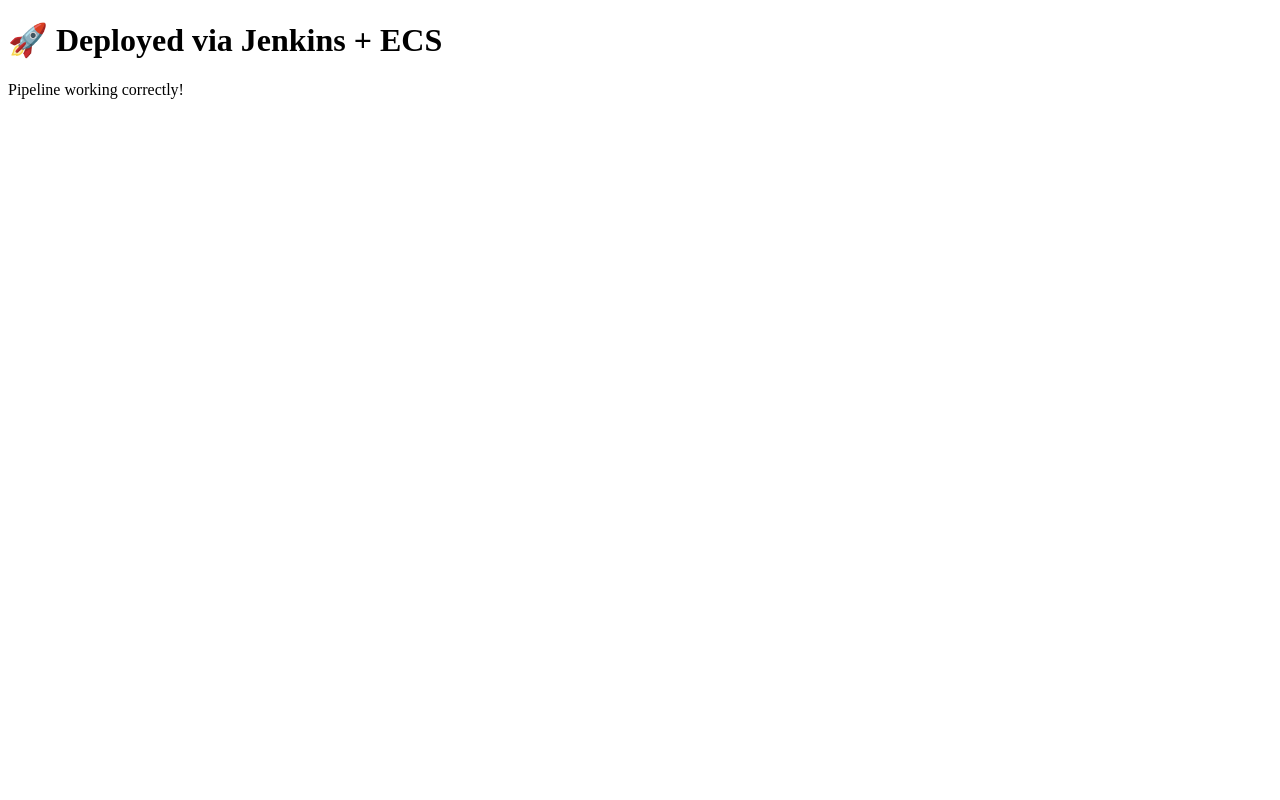
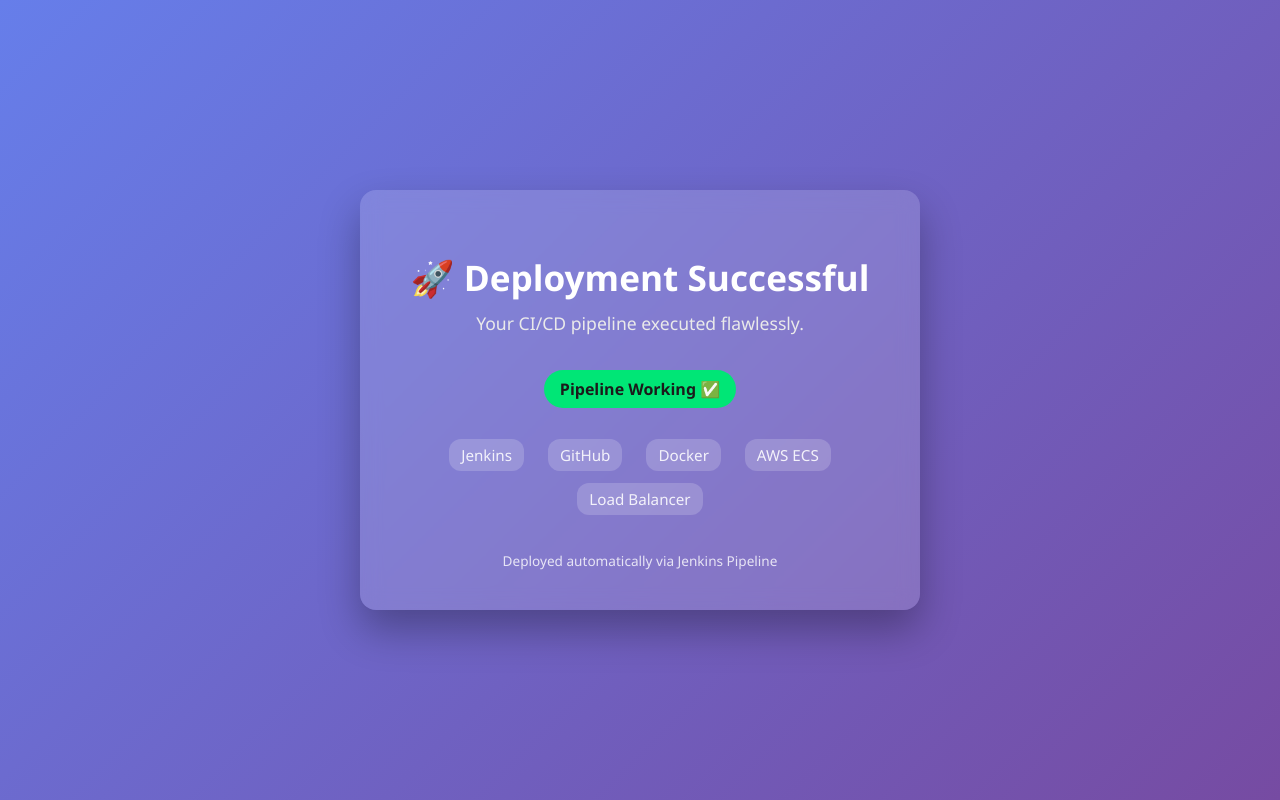
Before and after one commit to johnson175333/ci-cd-project, a plain HTML site: page index.html in a window 1280 px wide. Drawn offline with Linux system fonts and the light colour scheme.

Commit message:
Update index.html

```diff
--- a/index.html
+++ b/index.html
@@ -1,10 +1,105 @@
 <!DOCTYPE html>
-<html>
+<html lang="en">
 <head>
-  <title>CI/CD Success</title>
+  <meta charset="UTF-8">
+  <title>CI/CD Deployment Success</title>
+  <meta name="viewport" content="width=device-width, initial-scale=1.0">
+
+  <style>
+    body {
+      margin: 0;
+      font-family: "Segoe UI", Tahoma, Geneva, Verdana, sans-serif;
+      background: linear-gradient(135deg, #667eea, #764ba2);
+      height: 100vh;
+      display: flex;
+      align-items: center;
+      justify-content: center;
+      color: #fff;
+    }
+
+    .card {
+      background: rgba(255, 255, 255, 0.15);
+      backdrop-filter: blur(10px);
+      border-radius: 16px;
+      padding: 40px 30px;
+      max-width: 500px;
+      text-align: center;
+      box-shadow: 0 20px 40px rgba(0, 0, 0, 0.3);
+      animation: fadeIn 1.2s ease-in-out;
+    }
+
+    h1 {
+      font-size: 2.2rem;
+      margin-bottom: 10px;
+    }
+
+    p {
+      font-size: 1.1rem;
+      margin: 10px 0 20px;
+      color: #eaeaea;
+    }
+
+    .badge {
+      display: inline-block;
+      background: #00e676;
+      color: #1b1b1b;
+      padding: 8px 16px;
+      border-radius: 20px;
+      font-weight: bold;
+      margin-top: 15px;
+    }
+
+    .tools {
+      margin-top: 25px;
+      font-size: 0.95rem;
+      opacity: 0.9;
+    }
+
+    .tools span {
+      display: inline-block;
+      margin: 6px 10px;
+      padding: 6px 12px;
+      background: rgba(255, 255, 255, 0.2);
+      border-radius: 12px;
+    }
+
+    footer {
+      margin-top: 30px;
+      font-size: 0.85rem;
+      opacity: 0.8;
+    }
+
+    @keyframes fadeIn {
+      from {
+        opacity: 0;
+        transform: translateY(20px);
+      }
+      to {
+        opacity: 1;
+        transform: translateY(0);
+      }
+    }
+  </style>
 </head>
+
 <body>
-  <h1>🚀 Deployed via Jenkins + ECS</h1>
-  <p>Pipeline working correctly!</p>
+  <div class="card">
+    <h1>🚀 Deployment Successful</h1>
+    <p>Your CI/CD pipeline executed flawlessly.</p>
+
+    <div class="badge">Pipeline Working ✅</div>
+
+    <div class="tools">
+      <span>Jenkins</span>
+      <span>GitHub</span>
+      <span>Docker</span>
+      <span>AWS ECS</span>
+      <span>Load Balancer</span>
+    </div>
+
+    <footer>
+      Deployed automatically via Jenkins Pipeline
+    </footer>
+  </div>
 </body>
 </html>
```
